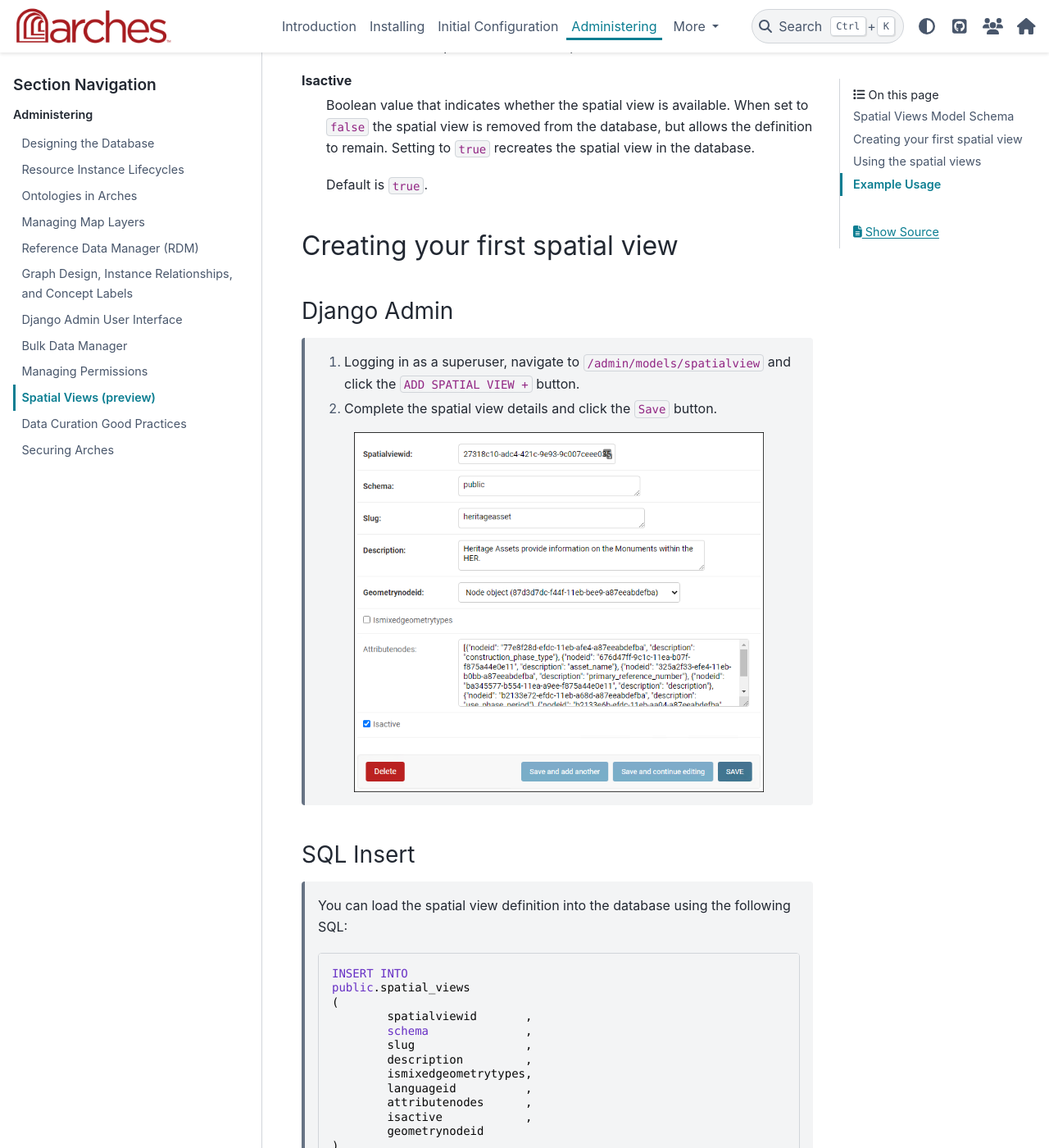
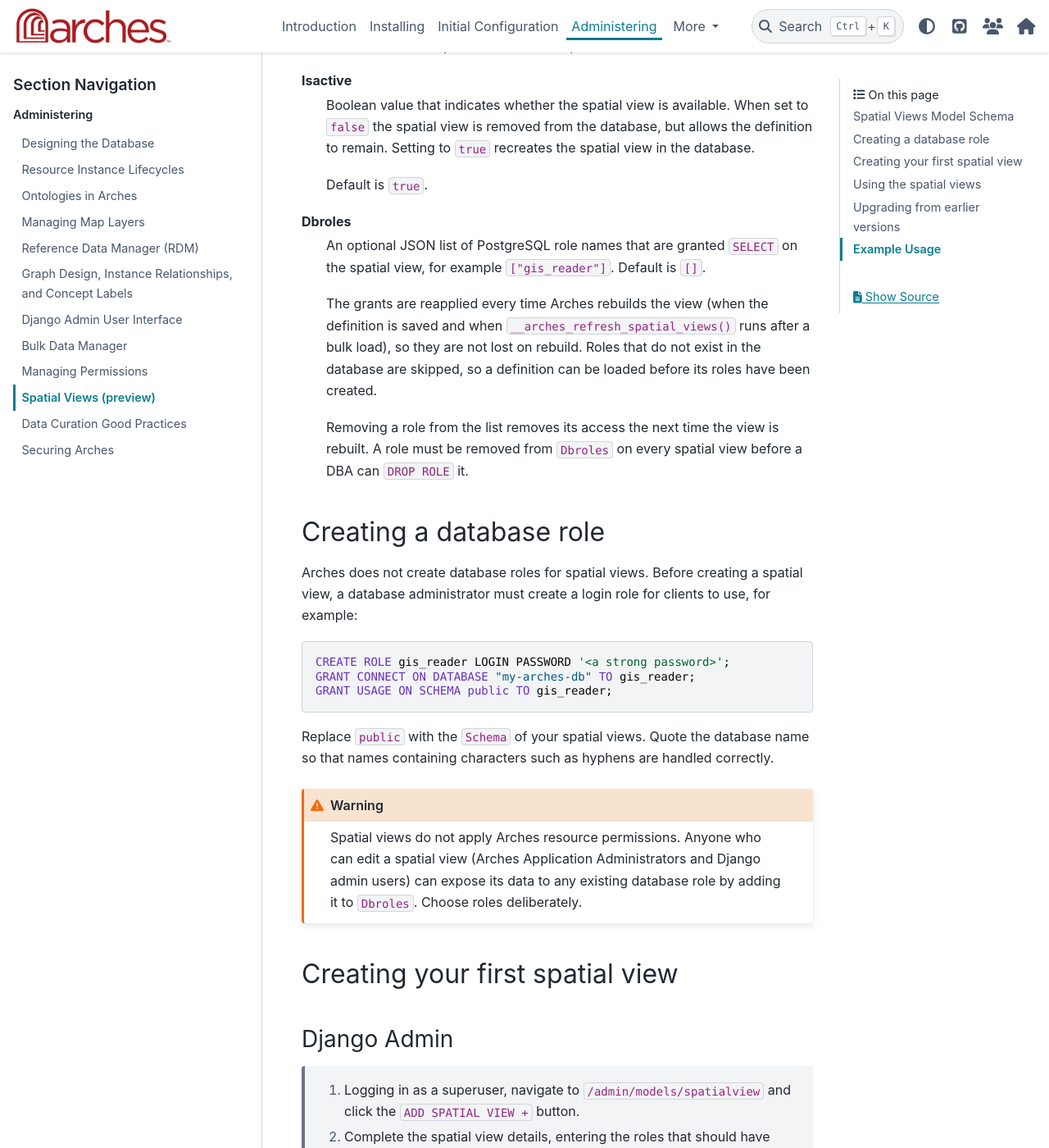
Before and after one commit to archesproject/arches-docs, a Sphinx documentation site: the page built from docs/administering/spatial-views.rst, in a window 1280 px wide and 1400 px high, scrolled down 2642 px. Shown: the whole window at 82% size. Built offline with Sphinx 7.4.7 and the PyData theme 0.15.4, drawn with Linux system fonts in a browser that asks for light colours; some of the changed text lies outside the part shown.

Commit message:
add instructions for role creation

```diff
--- a/docs/administering/spatial-views.rst
+++ b/docs/administering/spatial-views.rst
@@ -7,7 +7,7 @@
 As of Arches version 6.1.0, it is possible to create spatial views of resource instance data that can be consumed
 by any client that supports PostGIS spatial views.
 
-Currently the preview only allows the spatial views to be created in Django admin by managing the Spatial Views entities.
+Spatial views can be created in Django admin, through the spatial view API, or with SQL (see :ref:`Creating your first spatial view`).
 
 The spatial views are only able to represent the data in a flattened state, meaning that the data in nested cards are
 flattened into a single comma separated attribute value, with the card sort order honoured. Therefore, it is important
@@ -105,6 +105,37 @@
 
         Default is ``true``.
 
+Dbroles
+        An optional JSON list of PostgreSQL role names that are granted ``SELECT`` on the spatial view,
+        for example ``["gis_reader"]``. Default is ``[]``.
+
+        The grants are reapplied every time Arches rebuilds the view (when the definition is saved and
+        when ``__arches_refresh_spatial_views()`` runs after a bulk load), so they are not lost on rebuild.
+        Roles that do not exist in the database are skipped, so a definition can be loaded before its
+        roles have been created.
+
+        Removing a role from the list removes its access the next time the view is rebuilt. A role must
+        be removed from ``Dbroles`` on every spatial view before a DBA can ``DROP ROLE`` it.
+
+Creating a database role
+========================
+
+Arches does not create database roles for spatial views. Before creating a spatial view, a database
+administrator must create a login role for clients to use, for example:
+
+.. code-block:: SQL
+
+        CREATE ROLE gis_reader LOGIN PASSWORD '<a strong password>';
+        GRANT CONNECT ON DATABASE "my-arches-db" TO gis_reader;
+        GRANT USAGE ON SCHEMA public TO gis_reader;
+
+Replace ``public`` with the ``Schema`` of your spatial views. Quote the database name so that names
+containing characters such as hyphens are handled correctly.
+
+.. warning:: Spatial views do not apply Arches resource permissions. Anyone who can edit a spatial view
+        (Arches Application Administrators and Django admin users) can expose its data to any existing
+        database role by adding it to ``Dbroles``. Choose roles deliberately.
+
 Creating your first spatial view
 ================================
 
@@ -112,12 +143,19 @@
 ------------
 
         1. Logging in as a superuser, navigate to ``/admin/models/spatialview`` and click the ``ADD SPATIAL VIEW +`` button.
-        2. Complete the spatial view details and click the ``Save`` button.
+        2. Complete the spatial view details, entering the roles that should have access in ``Dbroles``
+           as a JSON list (for example ``["gis_reader"]``), and click the ``Save`` button.
 
         .. image:: /images/arches_spatial_views_create_django.png
             :alt: create arches spatial view in django admin
             :width: 500px
             :align: center
+
+Spatial View API
+----------------
+
+        Spatial views can also be created and edited through the spatial view API. Include the roles
+        in the request body, for example ``"dbroles": ["gis_reader"]``.
 
 SQL Insert
 ----------
@@ -137,7 +175,8 @@
                         languageid          ,
                         attributenodes      ,
                         isactive            ,
-                        geometrynodeid
+                        geometrynodeid      ,
+                        dbroles
                 )
                 VALUES
                 (
@@ -182,7 +221,8 @@
                     ]
                         ',
                         true,
-                        'f7ccc8b9-f447-11eb-9cb1-a87eeabdefba'
+                        'f7ccc8b9-f447-11eb-9cb1-a87eeabdefba',
+                        '["gis_reader"]'
                 );
 
 
@@ -195,13 +235,27 @@
     * *host*: the hostname of the arches database server
     * *port*: the port of the arches database server
     * *database*: the name of the arches database
-    * *user*: arches_spatial_views
-    * *password*: arches_spatial_views
+    * *user*: a role listed in the spatial view's ``Dbroles`` (see :ref:`Creating a database role`)
+    * *password*: the password set for that role
 
 If you are using a client that requires views to geometry type specific (for example ArcGIS), ensure that you have set ``Ismixedgeometrytype`` to false.
 
-.. important:: Currently it is not possible to use the user/groups permissions to restrict access.
-        You will need to manually create specific database users and assign them to the spatial views.
+.. important:: Arches user and group permissions do not restrict access to spatial views. Access is controlled
+        only by the database roles listed in each view's ``Dbroles``.
+
+
+Upgrading from earlier versions
+===============================
+
+Earlier versions of Arches created an ``arches_spatial_views`` login role with a well-known default password.
+Arches 8.2 no longer creates this role. If it exists when you upgrade, it is added to ``Dbroles`` on all
+existing spatial views, so existing clients keep working.
+
+Spatial views created after the upgrade start with an empty ``Dbroles`` list. Add ``arches_spatial_views``
+(or another role) to them explicitly if clients need access.
+
+If you keep the ``arches_spatial_views`` role, change its default password. If you no longer use it, remove it
+from ``Dbroles`` on every spatial view and then drop the role.
 
 
 Example Usage
```
Also changed, not shown: other parts of docs/administering/spatial-views.rst (+1 -1 lines).
